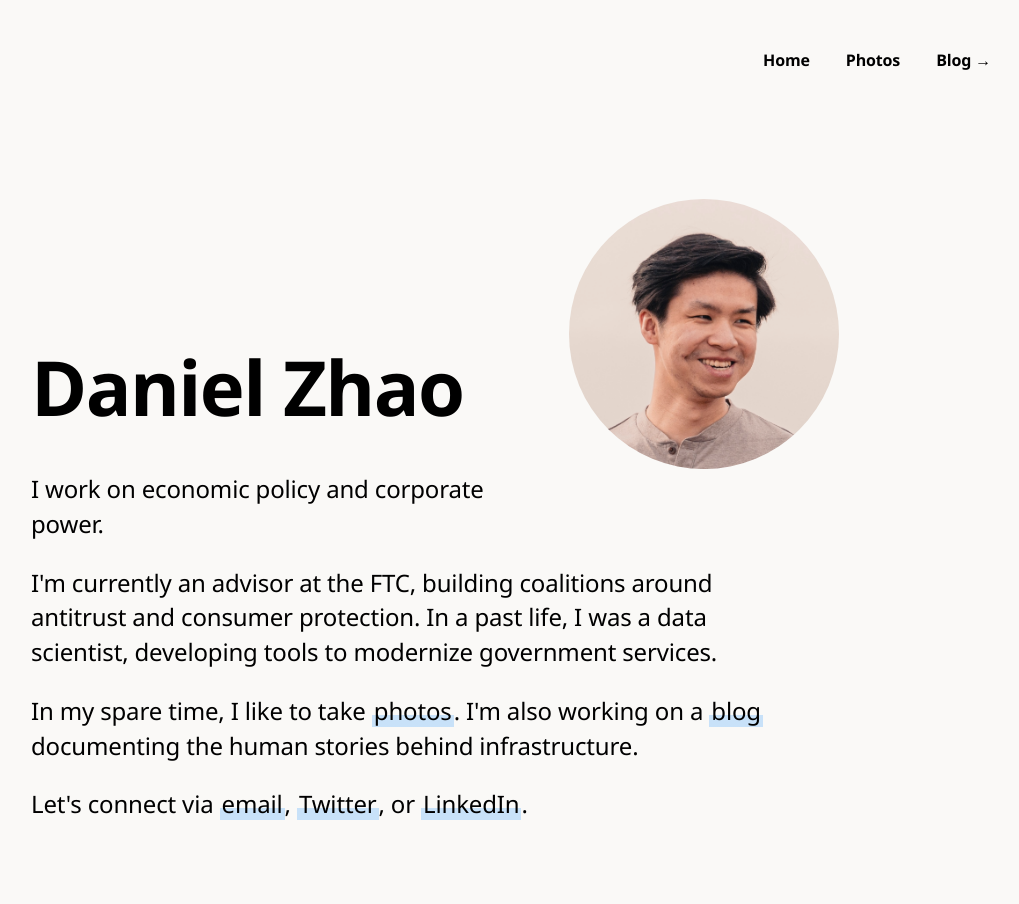
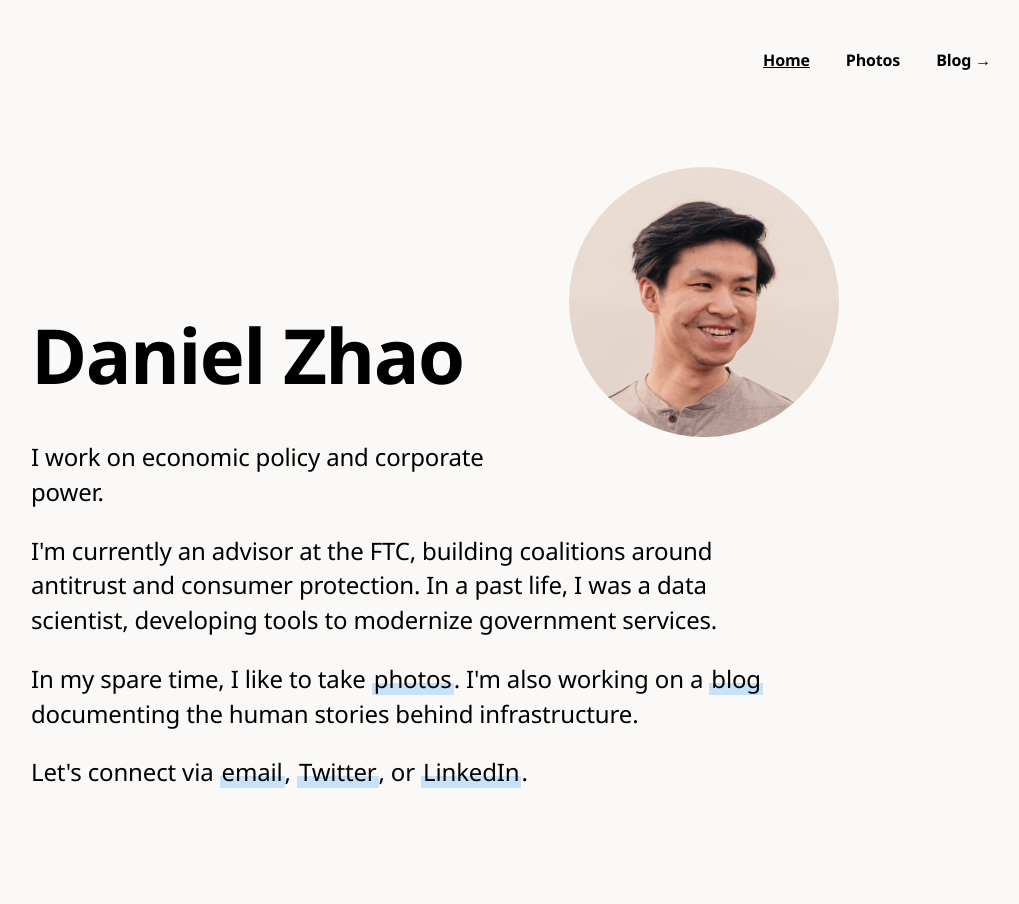
Before and after one commit to iamdanzhao/iamdanzhao.github.io, a Jekyll site: the page index.html, which Jekyll copies as it is, in a window 1280 px wide. Shown: the whole page, without its empty margins (225-1244 px from the left). Built offline with Jekyll 4.4.1, drawn with Linux system fonts in a browser that asks for light colours; some web fonts are replaced.

Commit message:
nav styling

```diff
--- a/index.html
+++ b/index.html
@@ -26,7 +26,7 @@
     <body>
         <header>
             <nav>
-                <a href="/">Home</a>
+                <a href="/" class="active">Home</a>
                 <a href="http://photos.danielzhao.com">Photos</a>
                 <a href="http://humanbuilt.substack.com">Blog →</a>
             </nav>
--- a/styles/main.css
+++ b/styles/main.css
@@ -245,6 +245,10 @@ nav {
 nav a {
     font-size: 16px;
     margin: 1em;
+}
+
+nav a.active {
+    text-decoration: underline;
 }
 
 @media screen and (max-width: 640px) {
@@ -590,7 +594,7 @@ main {
 
 .intro {
     padding-bottom: calc(2vh + 1vw);
-    margin-top: 5em;
+    margin-top: 3em;
     min-height: 65vh;
 }
 
```
